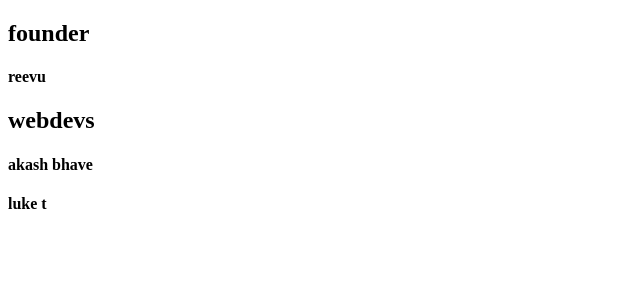
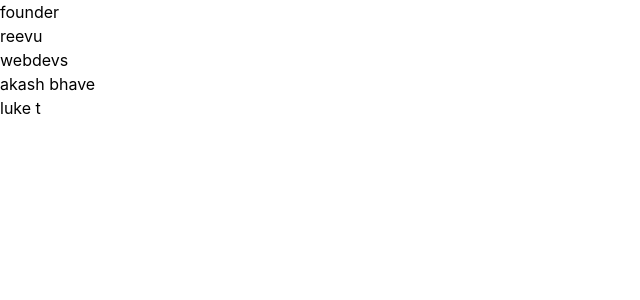
Before and after one commit to fighting-covid/website, a Next.js app: page /about in a window 1280 px wide. Shown: the top 300 px of the page, without its empty margins (0-640 px from the left). Built offline with nearby package versions, Linux system fonts and the light colour scheme.

Commit message:
Install and setup Tailwind CSS

```diff
--- a/package.json
+++ b/package.json
@@ -15,5 +15,10 @@
     "next": "9.3.4",
     "react": "16.13.1",
     "react-dom": "16.13.1"
+  },
+  "devDependencies": {
+    "@fullhuman/postcss-purgecss": "^1.3.0",
+    "postcss-preset-env": "^6.7.0",
+    "tailwindcss": "^1.1.4"
   }
 }
--- /dev/null
+++ b/pages/_app.js
@@ -0,0 +1,6 @@
+import "../styles/main.css";
+
+// This default export is required in a new `pages/_app.js` file.
+export default function MyApp({ Component, pageProps }) {
+  return <Component {...pageProps} />;
+}
--- a/pages/about.js
+++ b/pages/about.js
@@ -21,7 +21,6 @@ const AboutPage = ({ data }) => {
 export async function getStaticProps() {
   const dataPath = path.join(process.cwd(), "data/about.yml");
   const data = yaml.safeLoad(fs.readFileSync(dataPath));
-  console.log(data);
   return { props: { data } };
 }
 
--- /dev/null
+++ b/postcss.config.js
@@ -0,0 +1,21 @@
+module.exports = {
+  plugins: [
+    "tailwindcss",
+    ...(process.env.NODE_ENV === "production"
+      ? [
+          [
+            "@fullhuman/postcss-purgecss",
+            {
+              content: [
+                "./pages/**/*.{js,jsx,ts,tsx}",
+                "./components/**/*.{js,jsx,ts,tsx}",
+              ],
+              defaultExtractor: (content) =>
+                content.match(/[\w-/:]+(?<!:)/g) || [],
+            },
+          ],
+        ]
+      : []),
+    "postcss-preset-env",
+  ],
+};
--- /dev/null
+++ b/styles/main.css
@@ -0,0 +1,11 @@
+/* purgecss start ignore */
+@tailwind base;
+@tailwind components;
+/* purgecss end ignore */
+@tailwind utilities;
+
+@import url("https://fonts.googleapis.com/css2?family=Baskervville&family=Barlow:wght@400;700&display=swap");
+
+.trans {
+  transition: all 0.25s ease;
+}
--- /dev/null
+++ b/tailwind.config.js
@@ -0,0 +1,39 @@
+module.exports = {
+  theme: {
+    extend: {
+      colors: {
+        dark: "#304352",
+        light: "whitesmoke",
+        highlight: "#e44c65",
+      },
+    },
+
+    fontFamily: {
+      sans: [
+        "Barlow",
+        "-apple-system",
+        "BlinkMacSystemFont",
+        '"Segoe UI"',
+        "Roboto",
+        '"Helvetica Neue"',
+        "Arial",
+        '"Noto Sans"',
+        "sans-serif",
+        '"Apple Color Emoji"',
+        '"Segoe UI Emoji"',
+        '"Segoe UI Symbol"',
+        '"Noto Color Emoji"',
+      ],
+      serif: [
+        "Baskervville",
+        "Georgia",
+        "Cambria",
+        '"Times New Roman"',
+        "Times",
+        "serif",
+      ],
+      body: this.sans,
+      heading: this.serif,
+    },
+  },
+};
```
Also changed, not shown: 1 other file (tests, documents, lock files or other folders).
